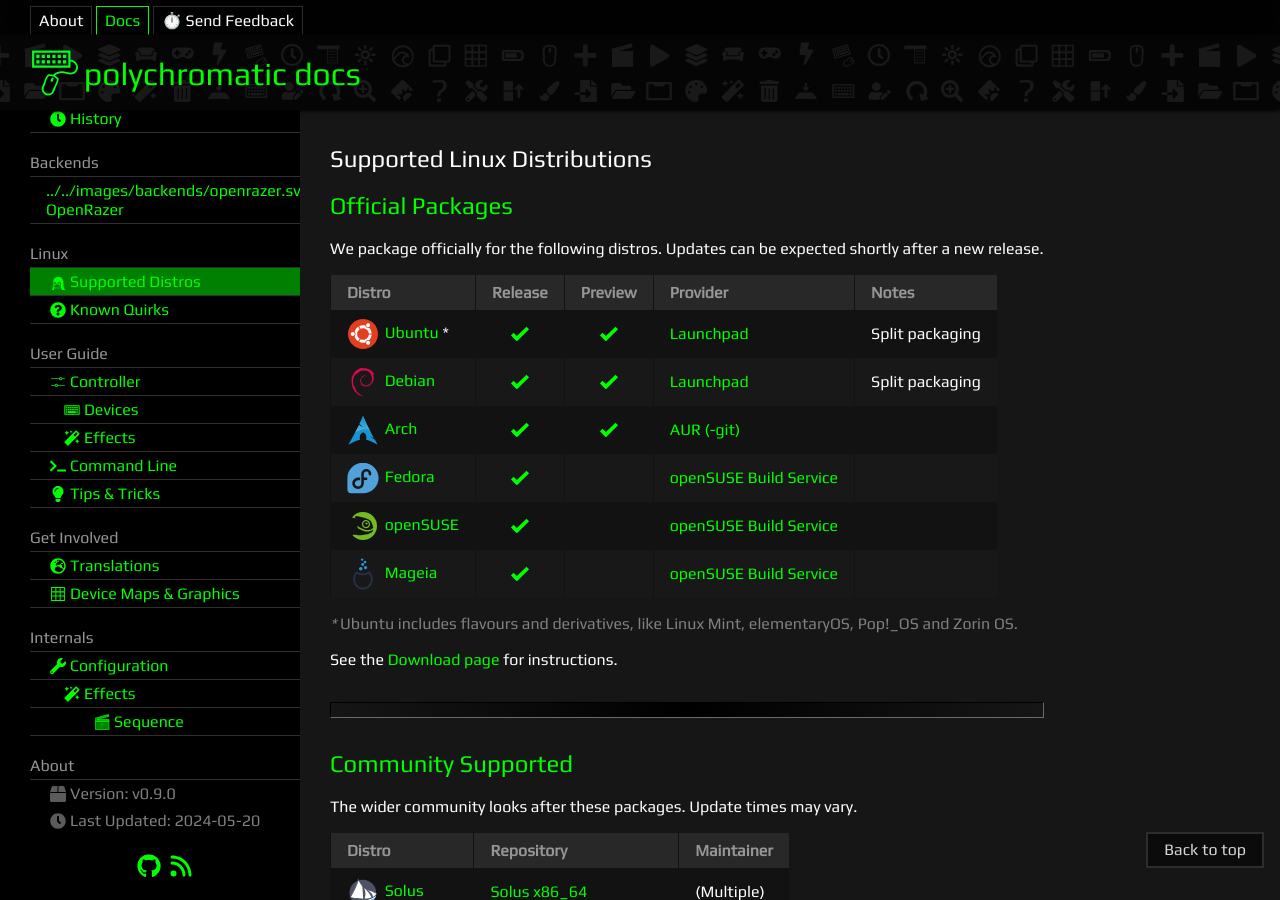
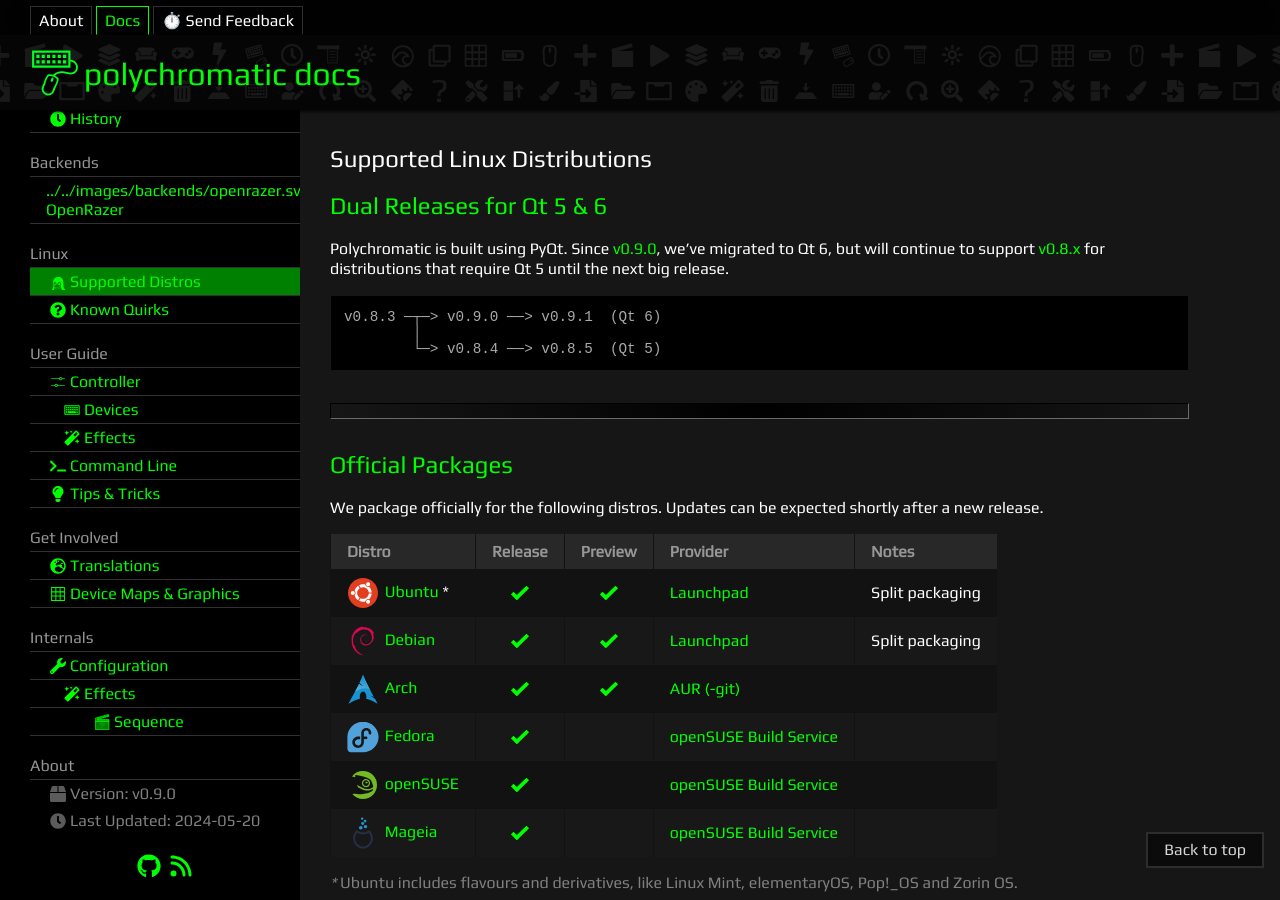
Before and after one commit to polychromatic/polychromatic-docs, a Jekyll site: the page built from pages/supported-distros.md, in a window 1280 px wide and 900 px high. Built offline with Jekyll 4.4.1, drawn with Linux system fonts in a browser that asks for light colours.

Commit message:
Distros: Add section about supported Qt versions
Closes polychromatic/polychromatic#516

````diff
--- a/pages/supported-distros.md
+++ b/pages/supported-distros.md
@@ -2,6 +2,23 @@
 layout: docs
 title: Supported Linux Distributions
 permalink: /distros/
+---
+
+## Dual Releases for Qt 5 & 6
+
+Polychromatic is built using PyQt. Since [v0.9.0], we've migrated to Qt 6, but
+will continue to support [v0.8.x] for distributions that require Qt 5 until
+the next big release.
+
+```
+v0.8.3 ─┬─> v0.9.0 ──> v0.9.1  (Qt 6)
+        │
+        └─> v0.8.4 ──> v0.8.5  (Qt 5)
+```
+
+[v0.8.x]: https://github.com/polychromatic/polychromatic/tree/v0.8.x-backports
+[v0.9.0]: https://github.com/polychromatic/polychromatic/releases/v0.9.0
+
 ---
 
 ## Official Packages
````
